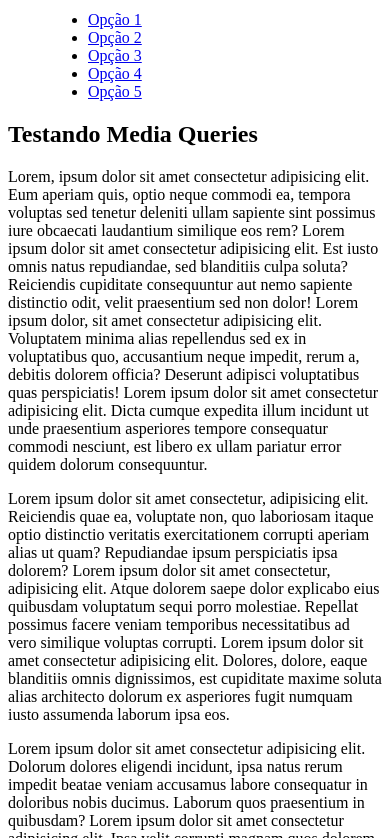
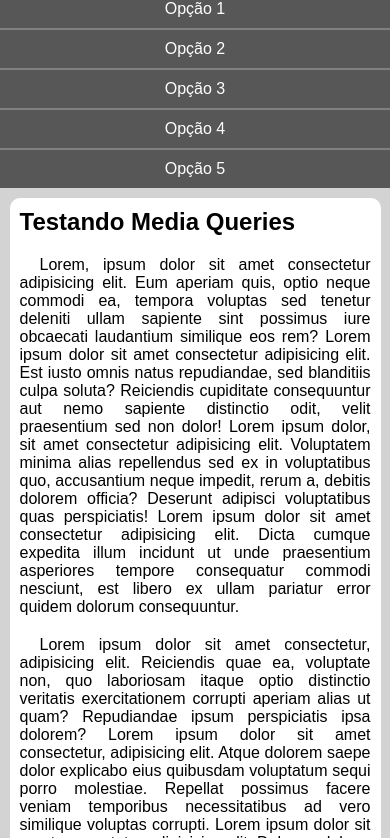
Before and after one commit to RogerioJesuinoFR/html-css, a plain HTML site: page exercícios/ex026/mq005/index.html in a window 390 px wide. Shown: the part 69-907 px from the top of the page. Drawn offline with Linux system fonts and the light colour scheme.

Commit message:
Update style.css
mobile first

```diff
--- a/exercícios/ex026/mq005/estilos/style.css
+++ b/exercícios/ex026/mq005/estilos/style.css
@@ -1 +1,63 @@
 @charset "UTF-8";
+
+/*Versão Mobile First */
+
+* {
+    font-family: Arial, Helvetica, sans-serif;
+    margin: 0;
+    padding: 0;
+}
+
+html, body {
+    background-color: lightgrey;
+}
+
+header {
+    background-color: rgb(148, 148, 148);
+}
+
+header > h1 {
+    padding: 10px;
+    text-align: center;
+}
+
+menu {
+    display: block;
+}
+
+menu > ul {
+    list-style-type: none;
+}
+
+menu a {
+    display: block;
+    padding: 10px;
+    text-decoration: none;
+    text-align: center;
+    background-color: rgb(87, 87, 87);
+    color: white;
+    border-top: 2px solid gray;
+}
+
+menu a:hover {
+    background-color: gray;
+}
+
+main {
+    width: 90vw;
+    background-color: white;
+    margin: auto;
+    margin-top: 10px;
+    padding: 10px;
+    border-radius: 10px;
+}
+
+article > h2 {
+    padding-bottom: 20px;
+}
+
+article > p {
+    text-align: justify;
+    margin-bottom: 20px;
+    text-indent: 20px;
+}
```
